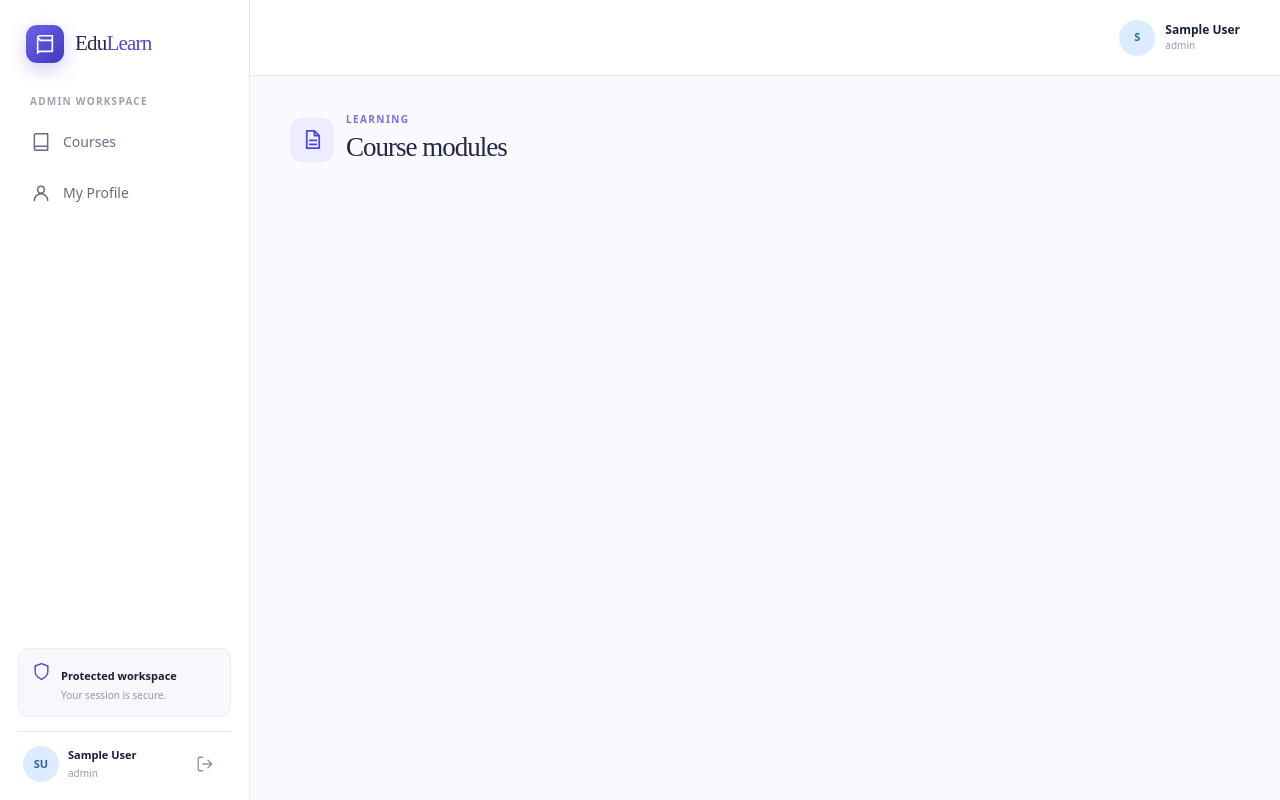
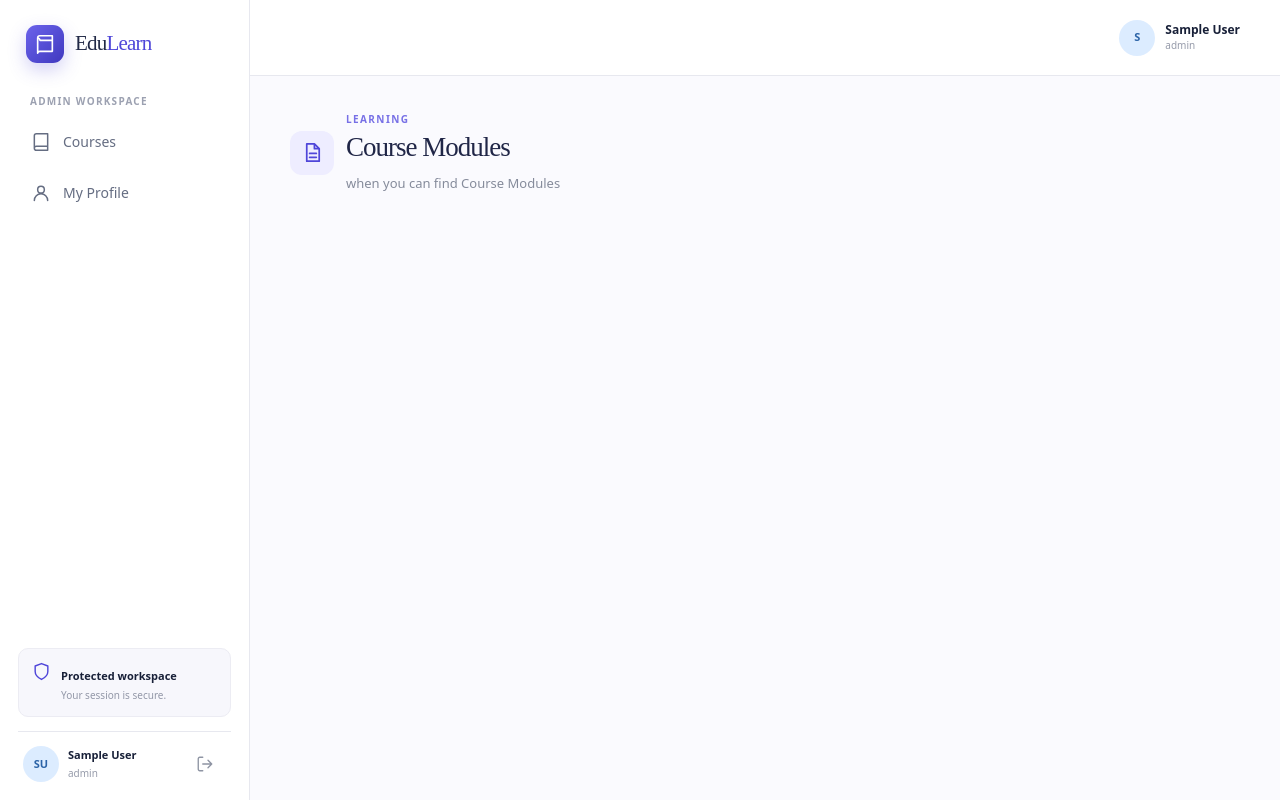
Before and after one commit to mohamed-bouth/LMS-Frontend, a React (Vite) app: page /courses/modules in a window 1280 px wide. Built offline with nearby package versions, Linux system fonts and the light colour scheme; no server answers; sample sign-in values are in the browser's storage.

Commit message:
feature : course modules page for learner, and update profile page component

```diff
--- a/src/features/modules/pages/learner/CourseModules.jsx
+++ b/src/features/modules/pages/learner/CourseModules.jsx
@@ -1,18 +1,10 @@
-import Icon from "../../../../components/Icon.jsx";
+import HeroSection from "../../../../layouts/components/HeroSection.jsx";
 
 function CourseModules() {
   return (
-    <main className="mx-auto w-full max-w-[1180px] px-5 py-7 text-[#182038] sm:px-8 lg:px-10 lg:py-9">
-      <div className="flex items-center gap-3">
-        <span className="grid h-11 w-11 place-items-center rounded-xl bg-[#eeedff] text-[#4f46d9]">
-          <Icon name="file" size={23} />
-        </span>
-        <div>
-          <p className="text-[10px] font-bold uppercase tracking-[1.4px] text-[#7770e6]">Learning</p>
-          <h1 className="font-['Poppins'] text-[27px] tracking-[-1px] text-[#202647]">Course modules</h1>
-        </div>
-      </div>
-    </main>
+    <>
+    <HeroSection secondTitle="learning" mainTitle="Course Modules" description="when you can find Course Modules"/>
+    </>
   );
 }
 
--- a/src/features/profile/pages/ProfilePage.jsx
+++ b/src/features/profile/pages/ProfilePage.jsx
@@ -1,4 +1,5 @@
 import Icon from "../../../components/Icon.jsx";
+import HeroSection from "../../../layouts/components/HeroSection.jsx";
 
 function StatusBadge({ status }) {
   return (
@@ -21,13 +22,9 @@ export default function ProfilePage({ user }) {
   const status = user.status || "Active";
 
   return (
+    <>
+    <HeroSection secondTitle="managment" mainTitle="profile" description="Manage you Profile information"/>
     <div className="mx-auto w-full max-w-[1180px] px-5 py-7 text-[#182038] sm:px-8 lg:px-10 lg:py-9">
-      <div className="mb-6">
-        <p className="text-[10px] font-bold uppercase tracking-[1.4px] text-[#7770e6]">My account</p>
-        <h1 className="mt-1.5 font-['Poppins'] text-[27px] tracking-[-1px] text-[#202647]">My Profile</h1>
-        <p className="mt-1.5 text-[13px] text-[#858b9b]">View your personal information and account details.</p>
-      </div>
-
       <section className="mb-5 overflow-hidden rounded-xl border border-[#e7e8ef] bg-white shadow-[0_8px_24px_rgba(30,34,65,0.05)]">
         <div className="relative grid h-[116px] place-items-center overflow-hidden bg-gradient-to-br from-[#4641b6] via-[#6d65dd] to-[#8f72dd] text-white before:absolute before:inset-0 before:opacity-[0.18] before:[background-image:radial-gradient(circle_at_1px_1px,white_1px,transparent_0)] before:[background-size:20px_20px]">
           <div className="absolute -right-[90px] -top-[210px] h-[350px] w-[350px] rounded-full border border-white/20 shadow-[0_0_0_50px_rgba(255,255,255,0.04)]" />
@@ -81,5 +78,6 @@ export default function ProfilePage({ user }) {
           </dl>
         </section>
     </div>
+    </>
   );
 }
```
